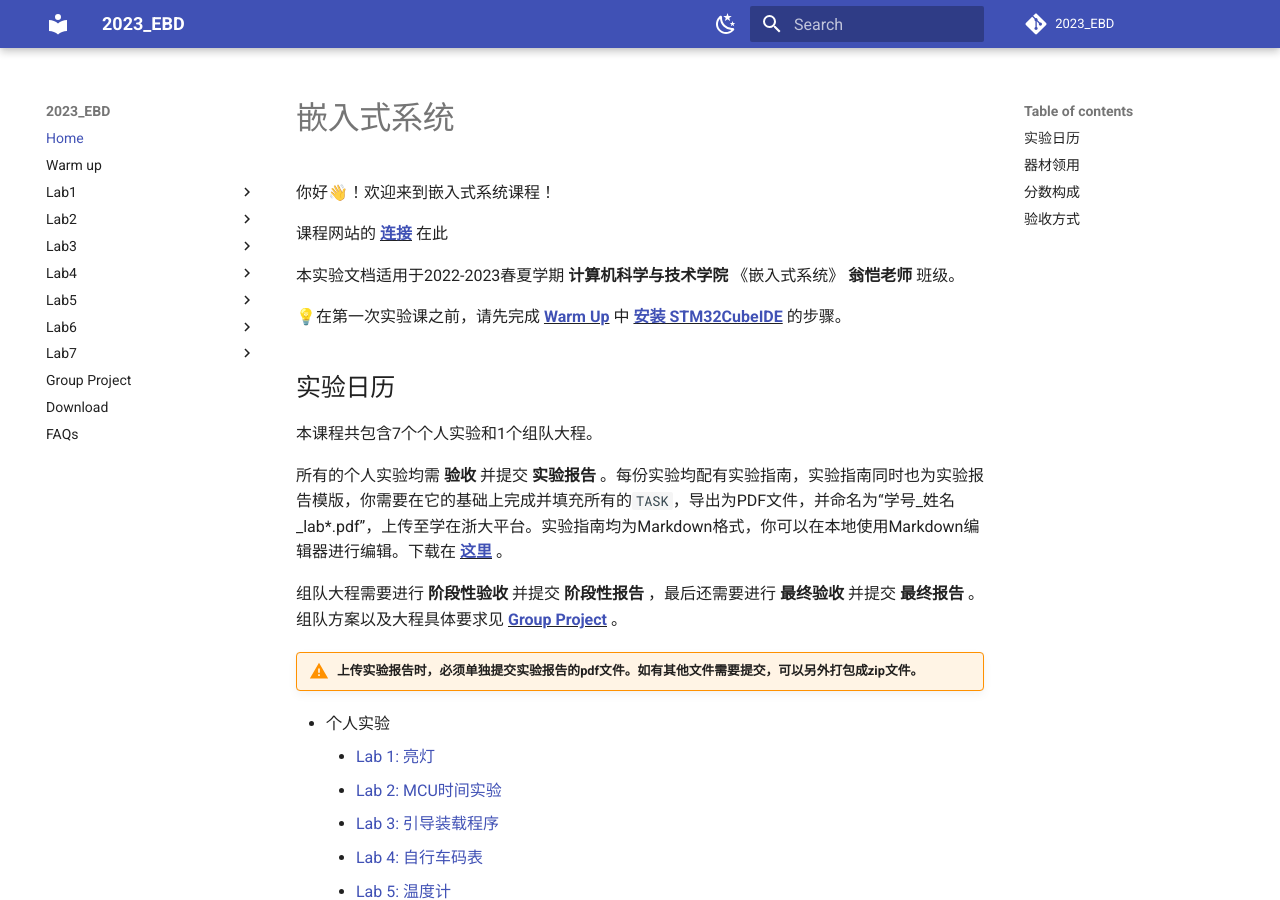
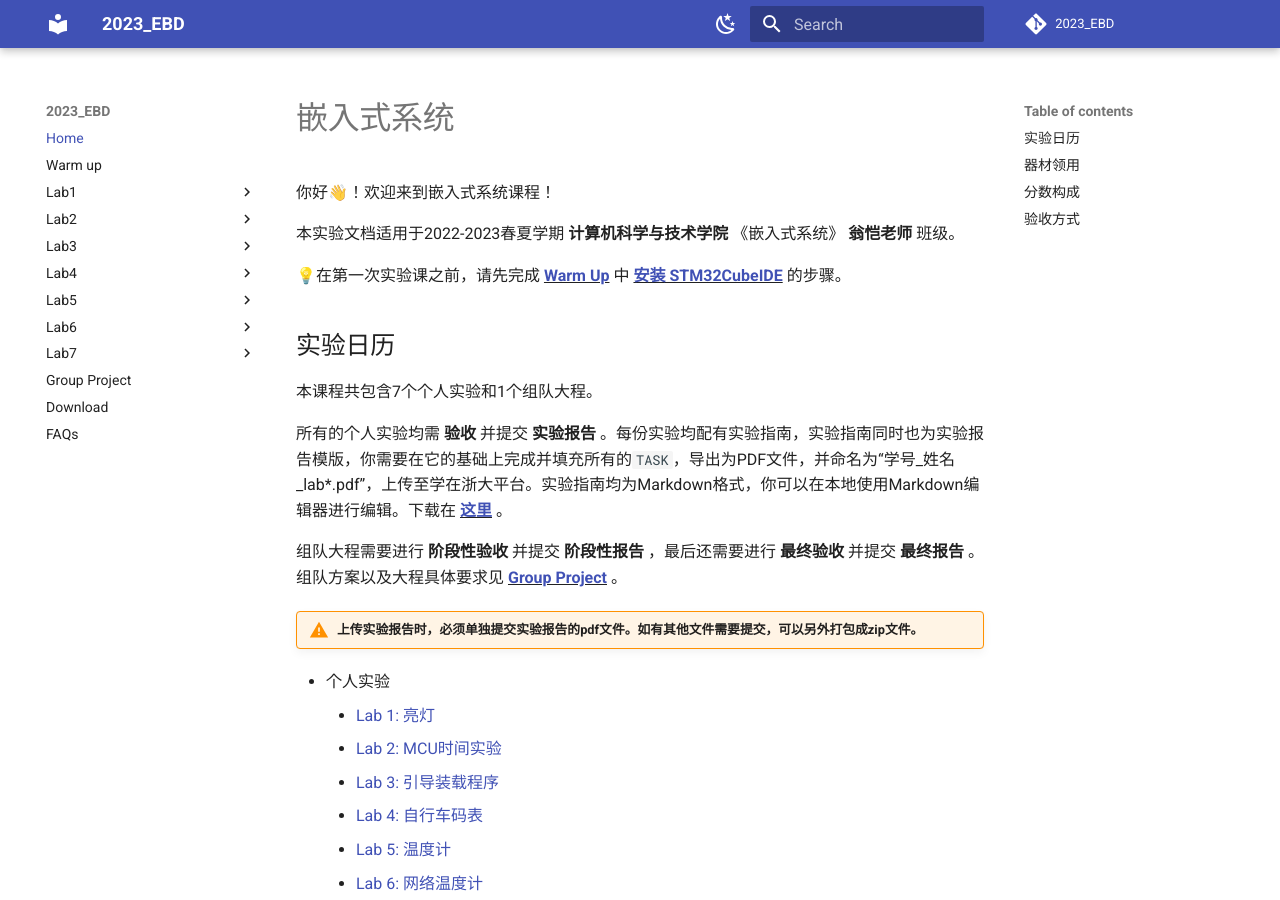
Before and after one commit to zjuerDFL/2023_EBD, an MkDocs documentation site: the page built from docs/docs/index.md, in a window 1280 px wide and 900 px high. Built offline with MkDocs 1.6.1 and Material for MkDocs 9.7.7, drawn with Linux system fonts in a browser that asks for light colours; comment, search, counter and statistics services are not loaded.

Commit message:
update README

```diff
--- a/docs/docs/index.md
+++ b/docs/docs/index.md
@@ -1,8 +1,6 @@
 # 嵌入式系统
 
 你好👋！欢迎来到嵌入式系统课程！
-
-课程网站的 **<u>[连接](https://zjuerdfl.github.io/2023_EBD/)</u>** 在此
 
 本实验文档适用于2022-2023春夏学期 **计算机科学与技术学院** 《嵌入式系统》 **翁恺老师** 班级。
 
```
Also changed, not shown: README.md.
